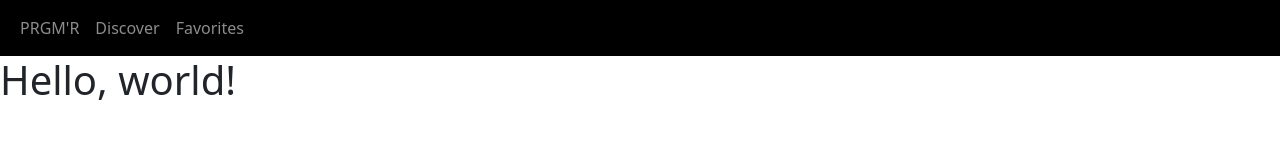
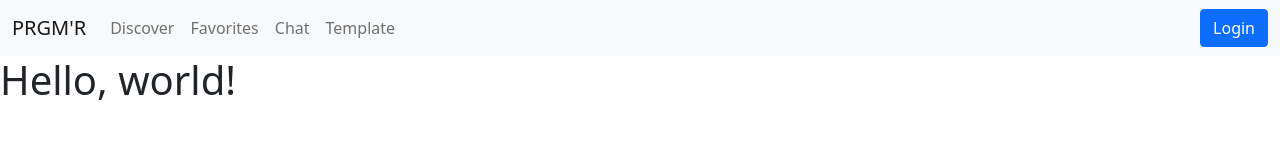
Before and after one commit to JakopinA/jakopina.github.io, a plain HTML site: page index.html in a window 1280 px wide. Drawn offline with nearby package versions, Linux system fonts and the light colour scheme.

Commit message:
Making all the navbars the same

```diff
--- a/index.html
+++ b/index.html
@@ -11,31 +11,34 @@
     <title>Hello, world!</title>
 
     <!-- Navbar -->
-    <nav class="navbar navbar-expand-lg navbar-dark bg-black">
+    <nav class="navbar navbar-expand-lg navbar-light bg-light">
         <div class="container-fluid">
-        <button
-            class="navbar-toggler"
-            type="button"
-            data-mdb-toggle="collapse"
-            data-mdb-target="#navbarExample01"
-            aria-controls="navbarExample01"
-            aria-expanded="false"
-            aria-label="Toggle navigation"
-        >
+          <button class="navbar-toggler" type="button" data-mdb-toggle="collapse" data-mdb-target="#navbarExample01"
+            aria-controls="navbarExample01" aria-expanded="false" aria-label="Toggle navigation">
             <i class="fas fa-bars"></i>
           </button>
           <div class="collapse navbar-collapse" id="navbarExample01">
             <ul class="navbar-nav me-auto mb-2 mb-lg-0">
-            <li class="nav-item">
-                <a class="nav-link" aria-current="page" href="index.html">PRGM'R</a>
-            </li>
+              <a class="navbar-brand" aria-current="page" href="index.html">PRGM'R</a>
               <li class="nav-item active">
                 <a class="nav-link" aria-current="page" href="discover.html">Discover</a>
               </li>
               <li class="nav-item">
                 <a class="nav-link" href="#">Favorites</a>
               </li>
+              <li class="nav-item">
+                <a class="nav-link" href="chat.html">Chat</a>
+              </li>
+              <li class="nav-item">
+                <a class="nav-link" href="template.html">Template</a>
+              </li>
             </ul>
+            <a href="login.html">
+              <button class="btn btn-primary" type="submit">Login</button>
+              <form class="d-flex">
+
+              </form>
+            </a>
           </div>
         </div>
 
```
Also changed, not shown: chat.html (+7 -1 lines), discover.html (+22 -24 lines), login.html (+15 -10 lines), profile.html (+7 -1 lines), template.html (+18 -13 lines). Lines whose indentation alone changed are shown as unchanged.
